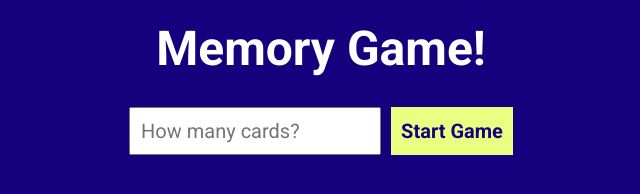
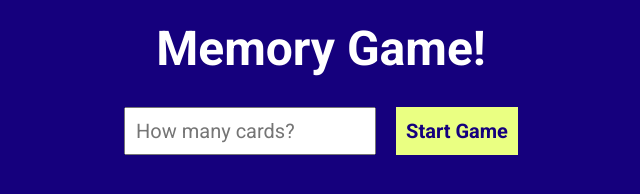
Before and after one commit to DanicaRad/memory_game_demo, a plain HTML site: page index.html in a window 1280 px wide. Shown: the whole page, without its empty margins (319-959 px from the left). Drawn offline with Linux system fonts and the light colour scheme.

Commit message:
form display tweeks

```diff
--- a/style.css
+++ b/style.css
@@ -52,7 +52,7 @@ input, button {
   font-size: 20px;
   justify-content: center;
   padding: 10px;
-  margin: 10px 5px;
+  margin: 10px 10px;
 }
 
 button {
```
